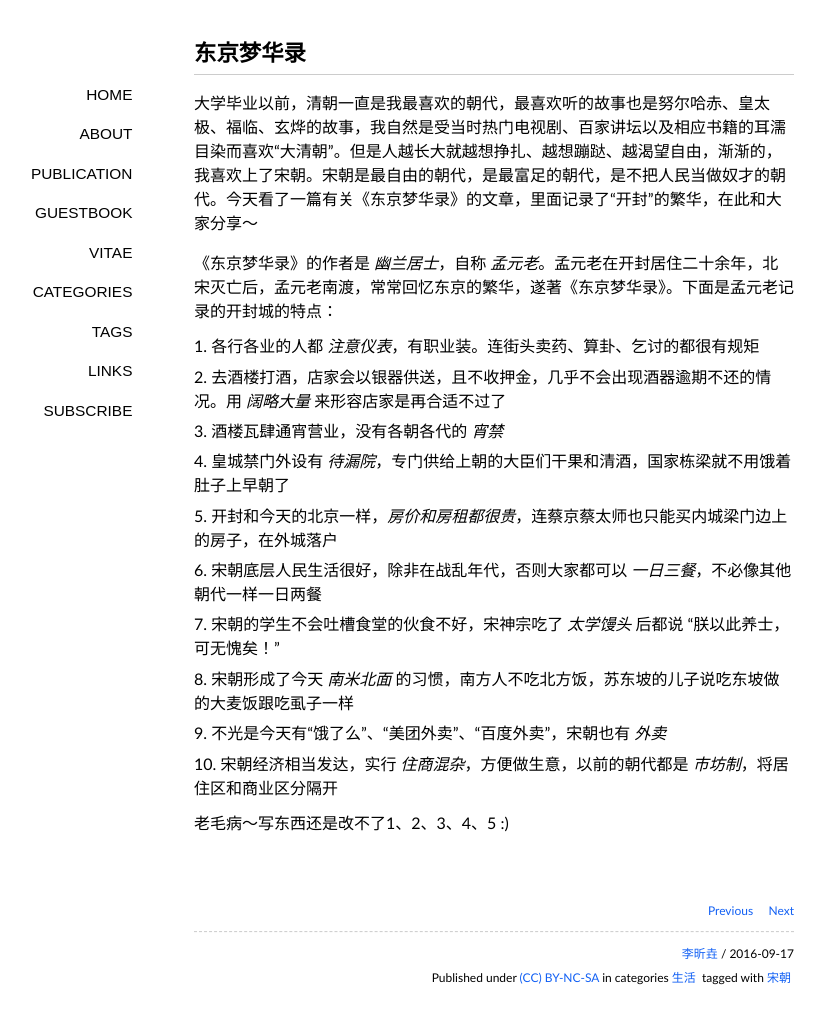
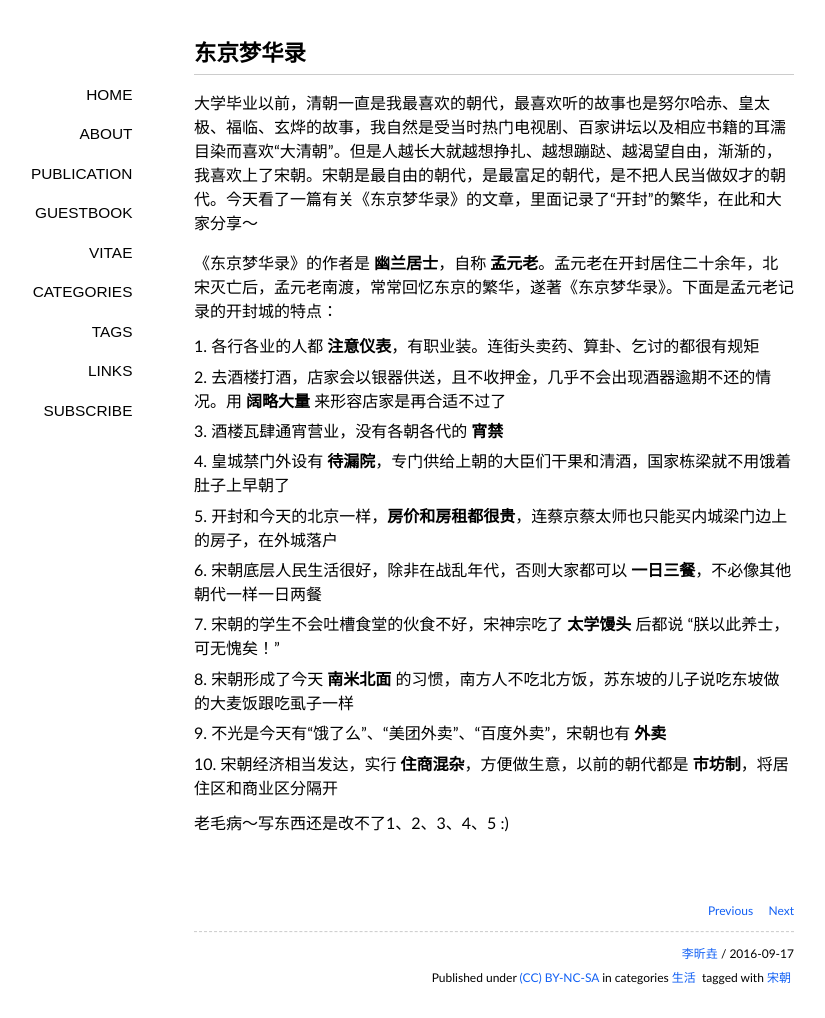
Before and after one commit to lixinyao/jekyll_blog, a Jekyll site: the page built from _posts/2016-09-17-dongjing-dream.md, in a window 1280 px wide. Shown: the whole page, without its empty margins (146-971 px from the left). Built offline with Jekyll 4.4.1, drawn with Linux system fonts in a browser that asks for light colours; nearby versions of some CDN libraries; some web fonts are replaced; comment, search, counter and statistics services are not loaded.

Commit message:
孟元老的东京梦华录

```diff
--- a/_posts/2016-09-17-dongjing-dream.md
+++ b/_posts/2016-09-17-dongjing-dream.md
@@ -8,17 +8,17 @@ tags:
 
 大学毕业以前，清朝一直是我最喜欢的朝代，最喜欢听的故事也是努尔哈赤、皇太极、福临、玄烨的故事，我自然是受当时热门电视剧、百家讲坛以及相应书籍的耳濡目染而喜欢“大清朝”。但是人越长大就越想挣扎、越想蹦跶、越渴望自由，渐渐的，我喜欢上了宋朝。宋朝是最自由的朝代，是最富足的朝代，是不把人民当做奴才的朝代。今天看了一篇有关《东京梦华录》的文章，里面记录了“开封”的繁华，在此和大家分享～
 
-《东京梦华录》的作者是 *幽兰居士*，自称 *孟元老*。孟元老在开封居住二十余年，北宋灭亡后，孟元老南渡，常常回忆东京的繁华，遂著《东京梦华录》。下面是孟元老记录的开封城的特点：
+《东京梦华录》的作者是 **幽兰居士**，自称 **孟元老**。孟元老在开封居住二十余年，北宋灭亡后，孟元老南渡，常常回忆东京的繁华，遂著《东京梦华录》。下面是孟元老记录的开封城的特点：
 
-1. 各行各业的人都 *注意仪表*，有职业装。连街头卖药、算卦、乞讨的都很有规矩
-2. 去酒楼打酒，店家会以银器供送，且不收押金，几乎不会出现酒器逾期不还的情况。用 *阔略大量* 来形容店家是再合适不过了
-3. 酒楼瓦肆通宵营业，没有各朝各代的 *宵禁*
-4. 皇城禁门外设有 *待漏院*，专门供给上朝的大臣们干果和清酒，国家栋梁就不用饿着肚子上早朝了
-5. 开封和今天的北京一样，*房价和房租都很贵*，连蔡京蔡太师也只能买内城梁门边上的房子，在外城落户
-6. 宋朝底层人民生活很好，除非在战乱年代，否则大家都可以 *一日三餐*，不必像其他朝代一样一日两餐
-7. 宋朝的学生不会吐槽食堂的伙食不好，宋神宗吃了 *太学馒头* 后都说 “朕以此养士，可无愧矣！”
-8. 宋朝形成了今天 *南米北面* 的习惯，南方人不吃北方饭，苏东坡的儿子说吃东坡做的大麦饭跟吃虱子一样
-9. 不光是今天有“饿了么”、“美团外卖”、“百度外卖”，宋朝也有 *外卖*
-10. 宋朝经济相当发达，实行 *住商混杂*，方便做生意，以前的朝代都是 *市坊制*，将居住区和商业区分隔开
+1. 各行各业的人都 **注意仪表**，有职业装。连街头卖药、算卦、乞讨的都很有规矩
+2. 去酒楼打酒，店家会以银器供送，且不收押金，几乎不会出现酒器逾期不还的情况。用 **阔略大量** 来形容店家是再合适不过了
+3. 酒楼瓦肆通宵营业，没有各朝各代的 **宵禁**
+4. 皇城禁门外设有 **待漏院**，专门供给上朝的大臣们干果和清酒，国家栋梁就不用饿着肚子上早朝了
+5. 开封和今天的北京一样，**房价和房租都很贵**，连蔡京蔡太师也只能买内城梁门边上的房子，在外城落户
+6. 宋朝底层人民生活很好，除非在战乱年代，否则大家都可以 **一日三餐**，不必像其他朝代一样一日两餐
+7. 宋朝的学生不会吐槽食堂的伙食不好，宋神宗吃了 **太学馒头** 后都说 “朕以此养士，可无愧矣！”
+8. 宋朝形成了今天 **南米北面** 的习惯，南方人不吃北方饭，苏东坡的儿子说吃东坡做的大麦饭跟吃虱子一样
+9. 不光是今天有“饿了么”、“美团外卖”、“百度外卖”，宋朝也有 **外卖**
+10. 宋朝经济相当发达，实行 **住商混杂**，方便做生意，以前的朝代都是 **市坊制**，将居住区和商业区分隔开
 
 老毛病～写东西还是改不了1、2、3、4、5 :)
```
